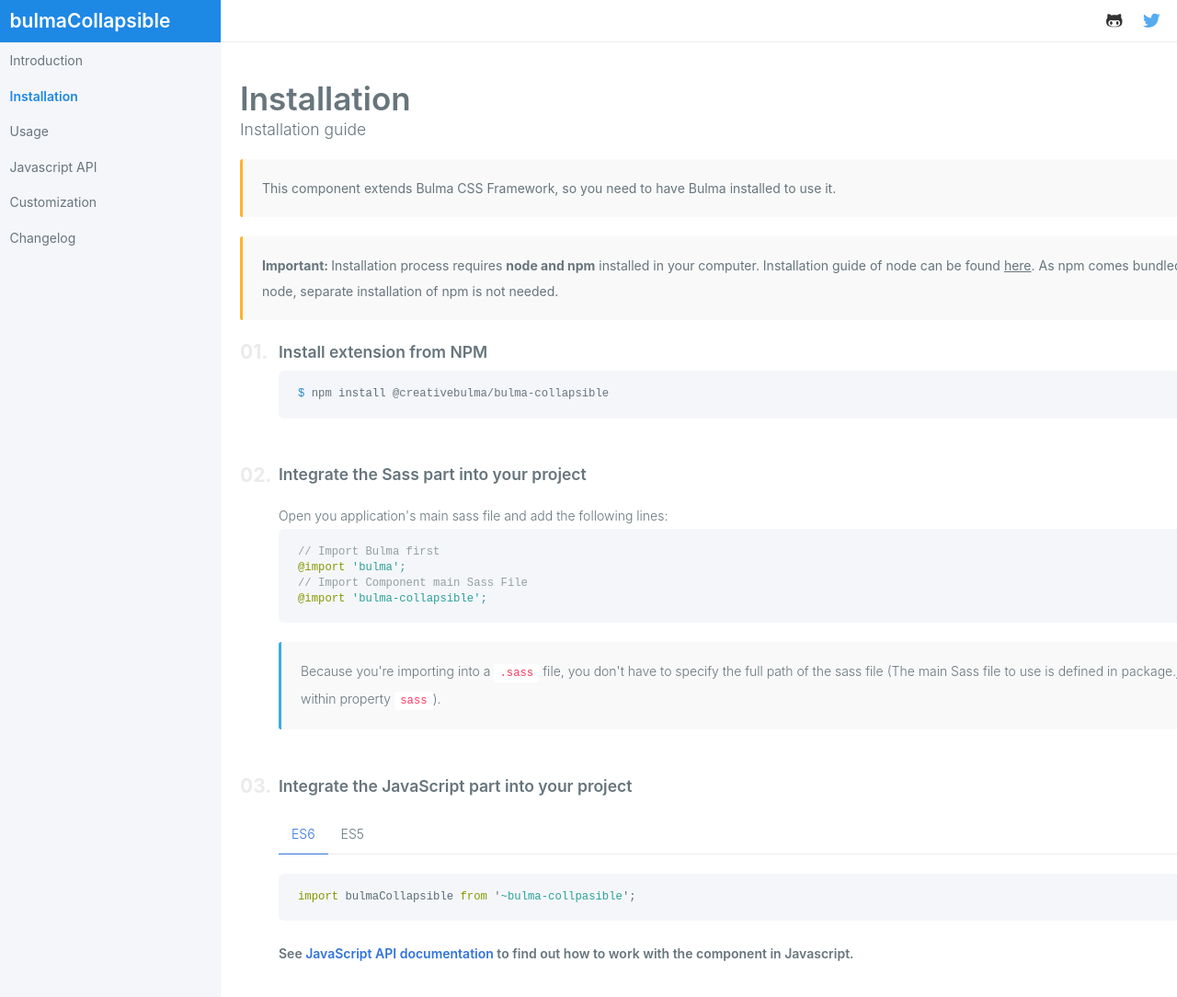
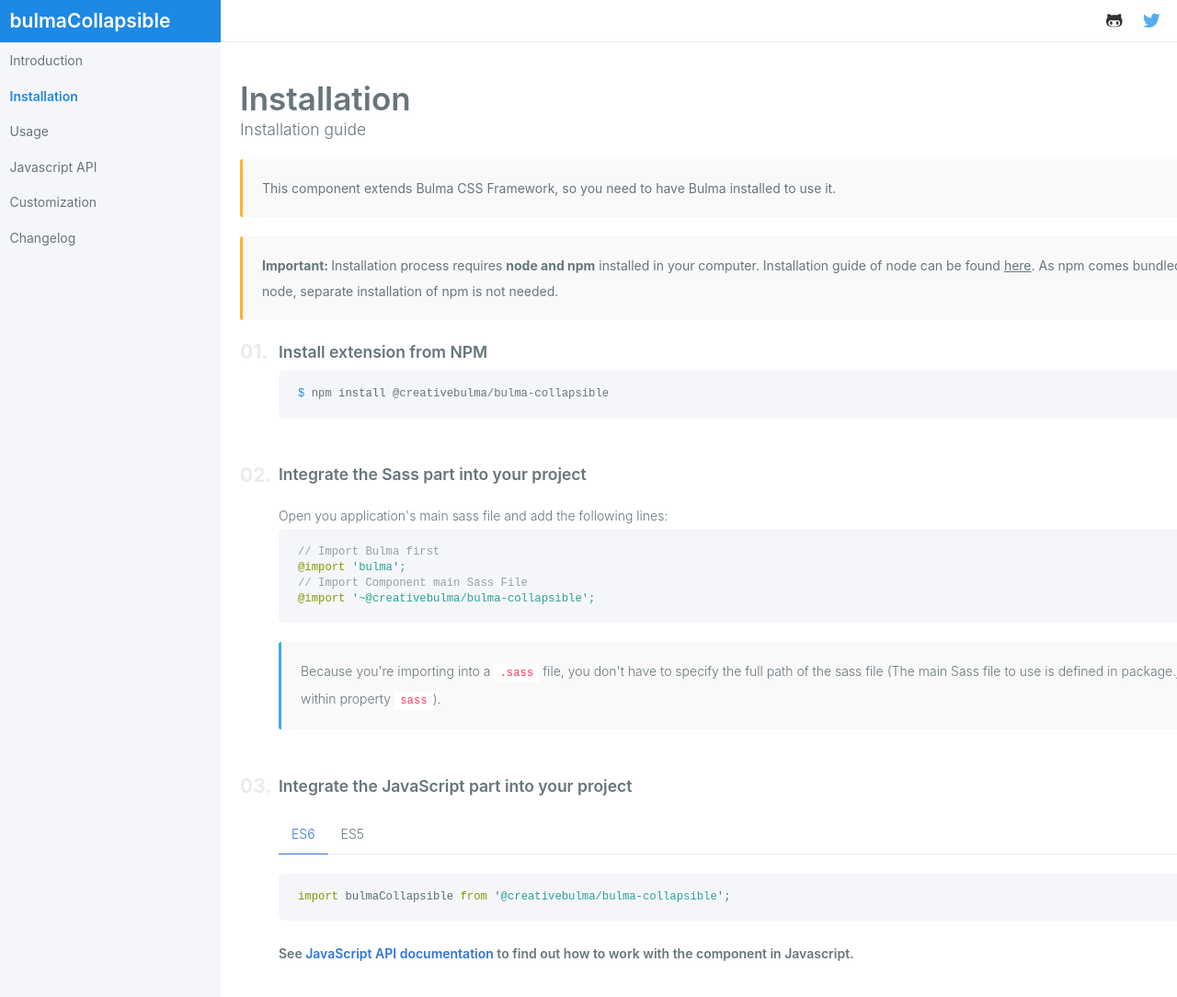
Before and after one commit to CreativeBulma/bulma-collapsible, a Jekyll site: the page built from docs/installation.html, in a window 1280 px wide. Shown: the top 1084 px of the page at 92% size. Built offline with Jekyll 4.4.1, drawn with Linux system fonts in a browser that asks for light colours; nearby versions of some CDN libraries.

Commit message:
docs: Fix installation paths

```diff
--- a/docs/installation.html
+++ b/docs/installation.html
@@ -9,15 +9,15 @@
 // Import Bulma first
 @import 'bulma';
 // Import Component main Sass File
-@import 'bulma-collapsible';
+@import '~@creativebulma/bulma-collapsible';
 {% endcapture %}
 
 {% capture javascript_es5 %}
-<script src="/node_modules/bulma-collapsible/dist/bulma-collapsible.min.js"></script>
+<script src="/node_modules/@creativebulma/bulma-collapsible/dist/js/bulma-collapsible.min.js"></script>
 {% endcapture %}
 
 {% capture javascript_es6 %}
-import bulmaCollapsible from '~bulma-collpasible';
+import bulmaCollapsible from '@creativebulma/bulma-collapsible';
 {% endcapture %}
 
 <div class="notification is-warning">This component extends Bulma CSS Framework, so you need to have Bulma installed to use it.</div>
```
